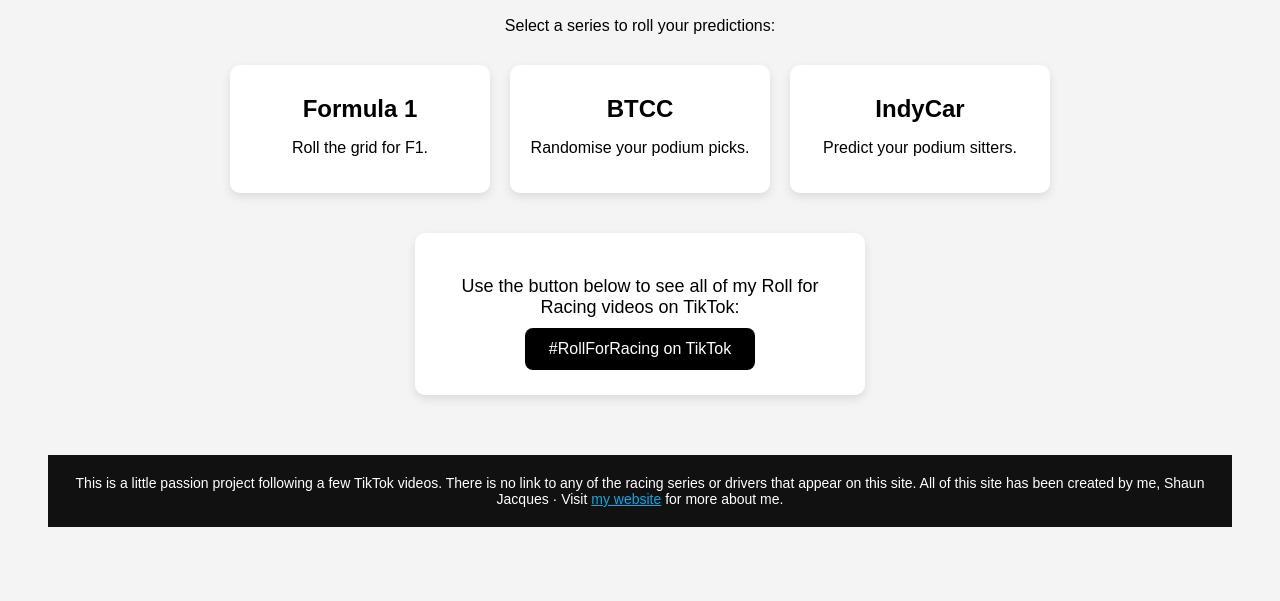
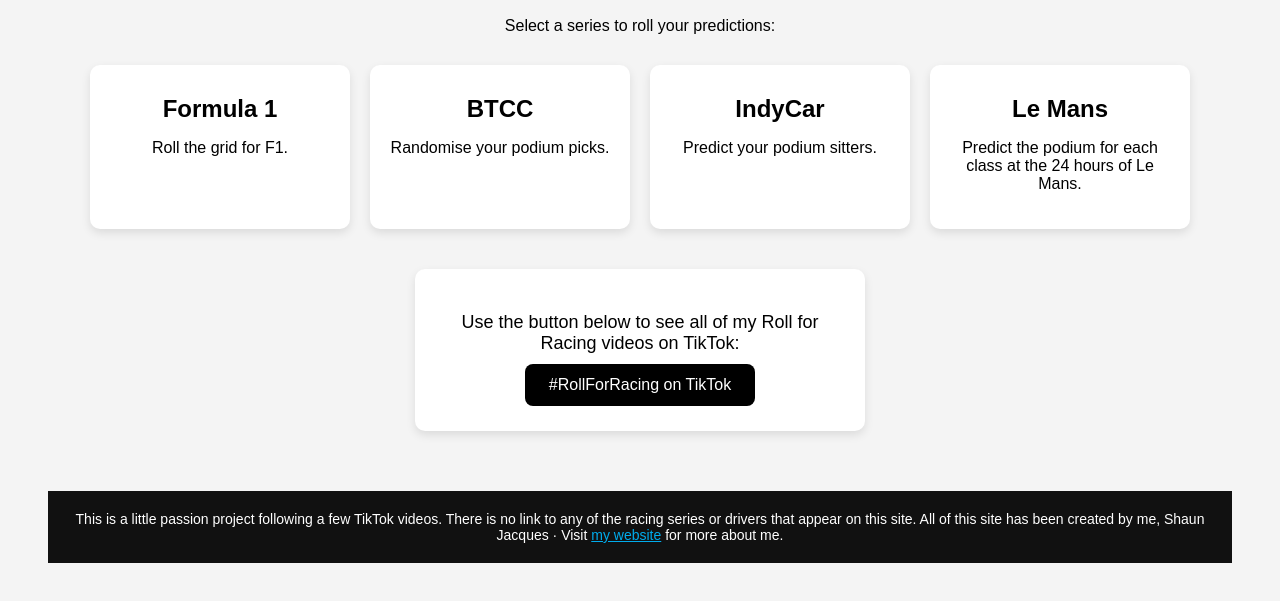
Before and after one commit to ShaunJayx/RollForRacing, a plain HTML site: page index.html in a window 1280 px wide. Shown: the part 275-876 px from the top of the page. Before the commit the page ends 850 px from the top, so only its background shows below. Drawn offline with Linux system fonts and the light colour scheme.

Commit message:
Update index.html
Add in Le mans

```diff
--- a/index.html
+++ b/index.html
@@ -68,6 +68,10 @@
       <h2>IndyCar</h2>
       <p>Predict your podium sitters.</p>
     </a>
+    <a href="WEC.html" class="card">
+      <h2>Le Mans</h2>
+      <p>Predict the podium for each class at the 24 hours of Le Mans.</p>
+    </a>
     <!-- Add more series as needed -->
   </div>
 
```
